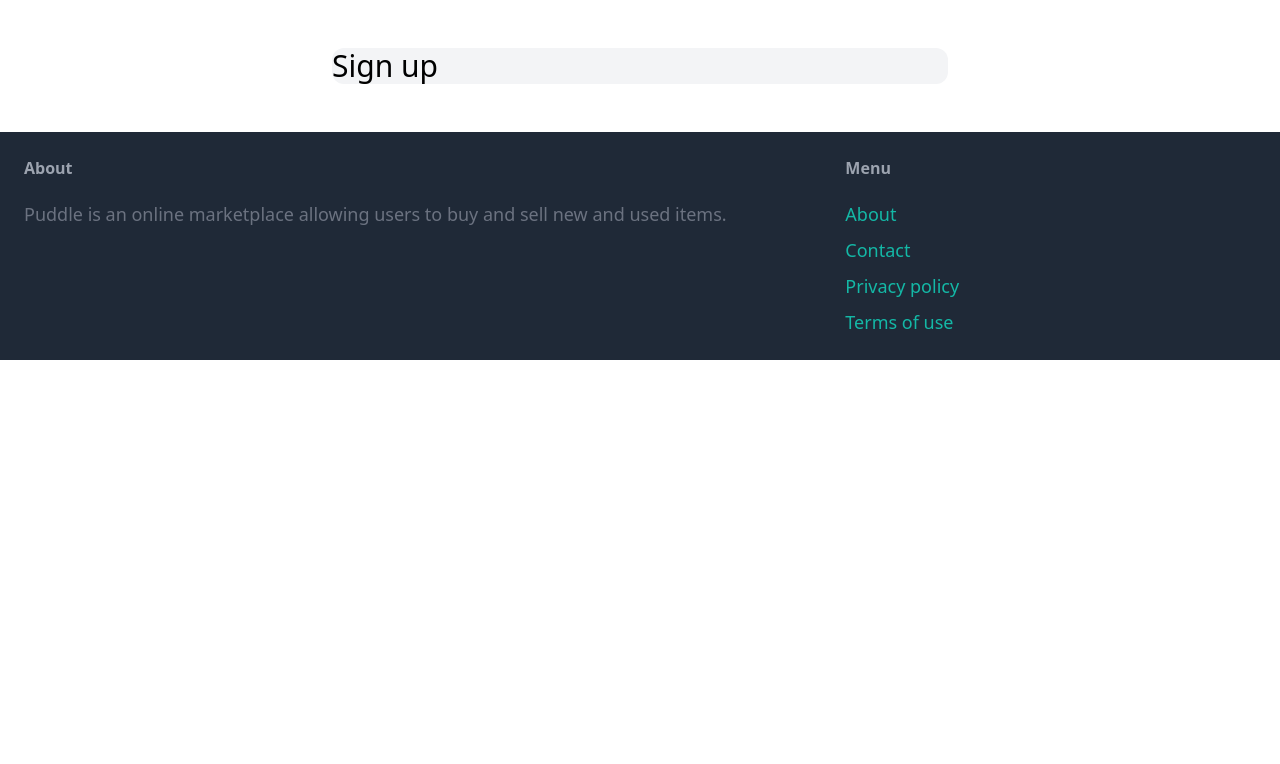
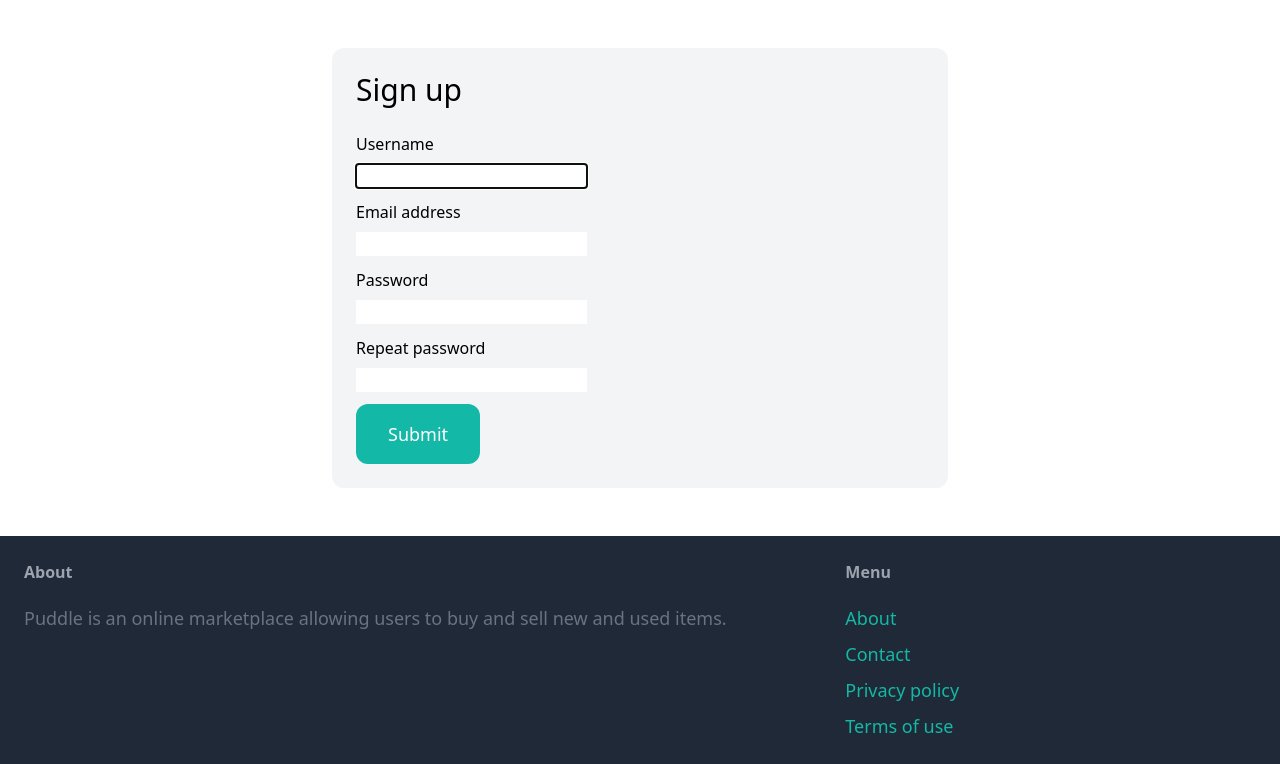
Before and after one commit to ebl138/puddle, a Django app: page /signup/ in a window 1280 px wide. Shown: the part 77-841 px from the top of the page. Before the commit the page ends 437 px from the top, so only its background shows below. Run offline with Django 5.2, Linux system fonts and the light colour scheme; some libraries are stand-ins or nearby versions.

Commit message:
add signup form fields

```diff
--- a/puddle/core/templates/core/signup.html
+++ b/puddle/core/templates/core/signup.html
@@ -3,7 +3,43 @@
 {% block title %}Sign up{% endblock %}
 
 {% block content %}
-<div class="w-1/2 my-6 mx-auto bg-gray-100 rounded-xl">
+<div class="w-1/2 my-6 mx-auto p-6 bg-gray-100 rounded-xl">
     <h1 class="mb-6 text-3xl">Sign up</h1>
+
+    <form method="post" action=".">
+        {% csrf_token %}
+
+        <div class="mb-3">
+            <label class="inline-block mb-2">Username</label><br>
+            {{ form.username }}
+        </div>
+
+        <div class="mb-3">
+            <label class="inline-block mb-2">Email address</label><br>
+            {{ form.email }}
+        </div>
+
+        <div class="mb-3">
+            <label class="inline-block mb-2">Password</label><br>
+            {{ form.password1 }}
+        </div>
+
+        <div class="mb-3">
+            <label class="inline-block mb-2">Repeat password</label><br>
+            {{ form.password2 }}
+        </div>
+
+        {% if form.errors or form.non_field_errors %}
+            <div class="mb-3 p-6 bg-red-100 rounded-xl">
+                {% for field in form %}
+                    {{ field.errors }}
+                {% endfor %}
+
+                {{ form.non_field_errors }}
+            </div>
+        {% endif %}
+
+        <button class="py-4 px-8 text-lg bg-teal-500 hover:bg-teal-700 rounded-xl text-white">Submit</button>
+    </form>
 </div>
 {% endblock %}
```
